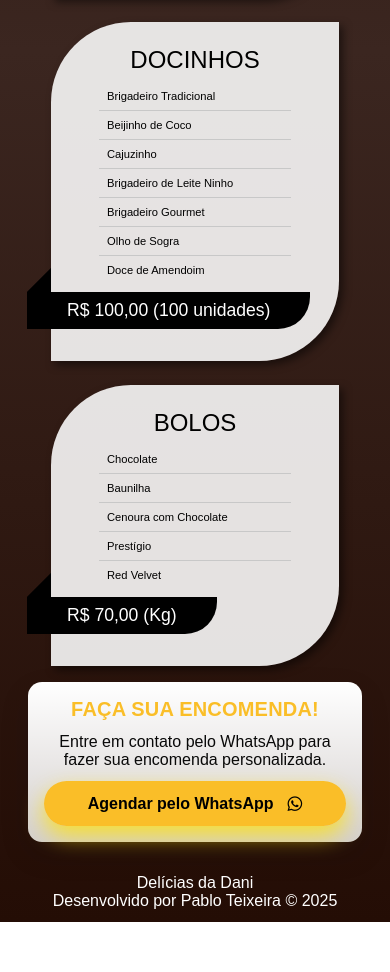
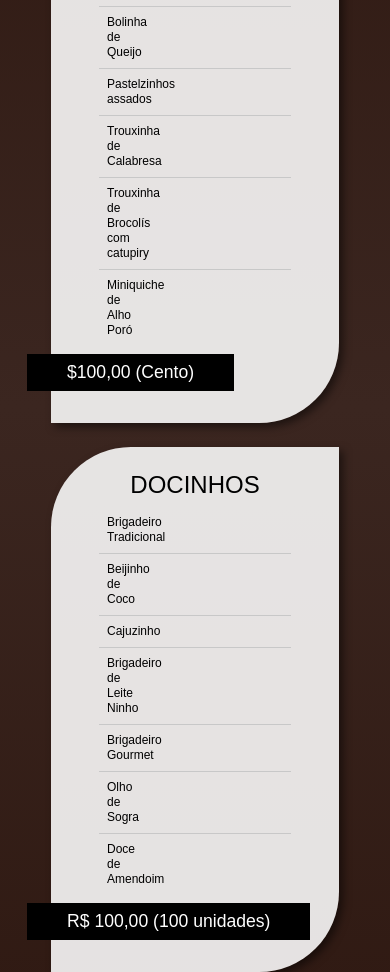
Before and after one commit to PabloTeixeiraDs/Encomendas, a plain HTML site: page index.html in a window 390 px wide. Shown: the part 820-1792 px from the top of the page. Before the commit the page ends 1742 px from the top, so only its background shows below. Drawn offline with Linux system fonts and the light colour scheme.

Commit message:
Update main

```diff
--- a/css/styles.css
+++ b/css/styles.css
@@ -1,10 +1,20 @@
-/* Importa os ícones do Font Awesome (usado nos ::before das listas) */
+/* ================================
+   IMPORTAÇÕES
+================================ */
+
+/* Importa os ícones do Font Awesome (check, cross, etc.) */
 @import url("https://pro.fontawesome.com/releases/v6.0.0-beta1/css/all.css");
 
 /* Importa a fonte Jura do Google Fonts */
 @import url("https://fonts.googleapis.com/css2?family=Jura:wght@500;600;900&display=swap");
 
-/* Reset básico: remove margens/paddings e padroniza box-sizing */
+
+/* ================================
+   RESET GLOBAL
+================================ */
+
+/* Remove margens e paddings padrão e
+   padroniza o cálculo de largura/altura */
 *,
 *::before,
 *::after {
@@ -13,47 +23,59 @@
   box-sizing: border-box;
 }
 
-/* Estilo geral do body */
+
+/* ================================
+   BODY / FUNDO DO SITE
+================================ */
+
 body {
-  --color: rgba(30, 30, 30);       /* Cor padrão do texto */
-  --bgColor: rgba(245, 245, 245);  /* Cor de fundo */
+  /* Variáveis de cores reutilizáveis */
+  --color: rgba(30, 30, 30);
+  --bgColor: rgba(245, 245, 245);
 
+  /* Garante altura mínima da tela */
   min-height: 100vh;
-  /* Fluxo normal para permitir rolagem completa em telas pequenas */
+
+  /* Permite rolagem normal */
   display: block;
+
+  /* Espaçamento geral */
   padding: 1.25rem;
 
+  /* Fonte padrão */
   font-family: Arial, sans-serif;
+
+  /* Cor padrão do texto */
   color: var(--color);
-  background: #240d05;
-background: linear-gradient(0deg, rgba(36, 13, 5, 1) 0%, rgba(59, 38, 32, 1) 50%, rgba(36, 13, 5, 1) 100%);
 
+  /* Fundo em degradê marrom */
+  background: linear-gradient(
+    0deg,
+    rgba(36, 13, 5, 1) 0%,
+    rgba(59, 38, 32, 1) 50%,
+    rgba(36, 13, 5, 1) 100%
+  );
+
+  /* Necessário para posicionamentos internos */
   position: relative;
 }
 
-/* Ajustes para header/logo */
-.Logo{
+
+/* ================================
+   LOGO / CABEÇALHO
+================================ */
+
+.Logo {
   padding: 1rem 0;
   text-align: center;
 }
 
-/* Mobile adjustments: reduce big headings and card spacing so content fits */
-@media (max-width: 520px) {
-  h3 { font-size: 2.2rem; }
-  h1 { font-size: 1.6rem; margin-top: 0.5rem; }
-  body { padding: 0.75rem; }
-  ul.product-plans { gap: 1rem; margin-top: 1rem; }
-  ul.product-plans li.product-plan { padding-block: 1rem; margin-inline: 0.5rem; }
-}
 
-/* Título principal */
-h1 {
-  text-align: center;
-  color: #fabe28;
-  margin-bottom: 2.5rem; /* espaço entre título e cards (desktop) */
-}
+/* ================================
+   TÍTULOS
+================================ */
 
-/* Logo / título superior */
+/* Nome da marca */
 h3 {
   color: white;
   font-size: 3rem;
@@ -61,115 +83,119 @@ h3 {
   margin-bottom: 1rem;
 }
 
-/* ===== LISTA PRINCIPAL DOS CARDS ===== */
+/* "NOSSO CARDÁPIO" */
+h1 {
+  text-align: center;
+  color: #fabe28;
+  margin-bottom: 2.5rem;
+}
+
+
+/* ================================
+   LISTA PRINCIPAL DE CARDS
+================================ */
+
 ul.product-plans {
-  /* LARGURA TOTAL DA ÁREA DOS CARDS */
+  /* Limita largura máxima */
   width: min(60rem, 90%);
 
+  /* Centraliza na tela */
   margin-inline: auto;
   margin-top: 1.5rem;
 
+  /* Layout flexível */
   display: flex;
   flex-wrap: wrap;
   justify-content: center;
+
+  /* Espaço vertical entre cards */
   row-gap: 2rem;
 
+  /* Remove marcadores */
   list-style: none;
 }
 
-/* Cores individuais de cada card */
-ul.product-plans li.product-plan:nth-child(1) { --accent-color: #000000; }
-ul.product-plans li.product-plan:nth-child(2) { --accent-color: #000000; }
-ul.product-plans li.product-plan:nth-child(3) { --accent-color: #000000; }
 
-/* ===== CARD INDIVIDUAL ===== */
+/* ================================
+   CARD INDIVIDUAL
+================================ */
+
 ul.product-plans li.product-plan {
+  /* Cor principal do card */
+  --accent-color: #000000;
+
+  /* Variáveis visuais */
   --overlap-size: 1.5rem;
   --border-radius: 5rem;
 
-  /* 🔥 AQUI VOCÊ CONTROLA A LARGURA DO CARD */
+  /* Largura do card */
   width: min(30rem, 100%);
 
+  /* Espaçamento lateral */
   margin-inline: var(--overlap-size);
+
+  /* Espaçamento vertical interno */
   padding-block: 2rem;
 
+  /* Grid para organizar conteúdo */
   display: grid;
   grid-template-rows:
-    max-content   /* título */
-    max-content   /* preço (se tiver) */
-    1fr           /* lista */
-    max-content;  /* botão */
+    max-content  /* título */
+    max-content  /* espaço reservado */
+    1fr          /* lista */
+    max-content; /* botão */
 
   gap: 0.5rem;
 
+  /* Bordas diagonais */
   border-radius: var(--border-radius) 0 var(--border-radius) 0;
 
+  /* Sombra */
   box-shadow: 0.25rem 0.25rem 0.5rem rgba(0, 0, 0, 0.5);
-  background-color: #ffffffdf; /* fundo branco do card */
-  color: #000000; /* texto preto dentro do card */
+
+  /* Fundo do card */
+  background-color: #ffffffdf;
+
+  /* Cor do texto */
+  color: #000000;
 }
 
-/* Título do card */
+
+/* ================================
+   TÍTULO DO CARD
+================================ */
+
 ul.product-plans li.product-plan .title {
   font-size: 2rem;
-  color: var(--accent-color);
   text-align: center;
 }
 
-/* (Não está sendo usado no HTML atualmente) */
-ul.product-plans li.product-plan .price {
-  margin-right: calc(var(--overlap-size) * -1);
-  justify-self: end;
 
-  padding-block: 0.25rem;
-  padding-inline: var(--overlap-size);
+/* ================================
+   BOTÃO DO CARD
+================================ */
 
-  background-color: var(--accent-color);
+ul.product-plans li.product-plan .btn {
+  /* Alinhamento */
+  justify-self: start;
+  margin-left: calc(var(--overlap-size) * -1);
+
+  /* Espaçamento interno */
+  padding: 0.5rem 2.5rem;
+
+  /* Remove borda padrão */
+  border: none;
+
+  /* Herda fonte do body */
+  font-family: inherit;
+
+  /* Tamanho do texto */
+  font-size: 1.1rem;
+
+  /* Texto branco */
   color: white;
 
-  position: relative;
-}
-
-/* Detalhe triangular do preço */
-ul.product-plans li.product-plan .price::after {
-  content: "";
-  position: absolute;
-
-  height: var(--overlap-size);
-  width: var(--overlap-size);
-
-  right: 0;
-  top: 100%;
-
-  background-color: inherit;
-  background-image: linear-gradient(
-    rgba(0, 0, 0, 0.5),
-    rgba(0, 0, 0, 0.5)
-  );
-
-  clip-path: polygon(0 0, 100% 0, 0 100%);
-}
-
-/* ===== BOTÃO ===== */
-ul.product-plans li.product-plan .btn {
-
-  /* 🔥 AQUI VOCÊ CONTROLA O TAMANHO DO BOTÃO */
-  justify-self: start; /* alinhamento dentro do card */
-  margin-left: calc(var(--overlap-size) * -1);
-
-  padding-block: 0.5rem;
-  padding-inline: 2.5rem;
-
-  /* Se quiser largura fixa, pode usar:
-     width: 100%;
-     ou width: 80%;
-  */
-
-  border: none;
-  font-family: inherit;
-  font-size: 1.1rem;
-  color: white;
-
+  /* Fundo escuro com efeito */
   background-color: var(--accent-color);
   background-image: linear-gradient(
     transparent 50%,
@@ -179,101 +205,65 @@ ul.product-plans li.product-plan .btn {
   background-size: 100% 200%;
   transition: background-position 100ms ease;
 
+  cursor: pointer;
   position: relative;
-  cursor: pointer;
 }
 
-/* Foco por teclado */
-ul.product-plans li.product-plan .btn:focus-visible {
-  outline-offset: 5px;
-  outline: 2px solid var(--accent-color);
-  background-position: 0 100%;
-}
-
-/* Hover */
+/* Efeito hover */
 ul.product-plans li.product-plan .btn:hover {
   background-position: 0 100%;
 }
 
-/* Detalhe triangular do botão */
-ul.product-plans li.product-plan .btn::after {
-  content: "";
-  position: absolute;
 
-  height: var(--overlap-size);
-  width: var(--overlap-size);
+/* ================================
+   LISTA DE ITENS (SALGADOS, DOCES…)
+================================ */
 
-  left: 0;
-  bottom: 100%;
-
-  background-color: inherit;
-  background-image: linear-gradient(
-    rgba(0, 0, 0, 0.5),
-    rgba(0, 0, 0, 0.5)
-  );
-
-  clip-path: polygon(100% 0, 100% 100%, 0 100%);
-}
-
-/* Clique */
-ul.product-plans li.product-plan .btn:active {
-  transform: scale(0.95);
-}
-
-ul.product-plans li.product-plan .btn:active::after {
-  transform-origin: left bottom;
-  transform: scale(0.9);
-}
-
-/* ===== LISTA DE ITENS ===== */
 ul.product-plans li.product-plan .features {
-  align-self: flex-start;
   list-style: none;
-
   padding-inline: 2rem;
-
   display: grid;
 }
 
-/* Linha separadora */
+/* Linha divisória entre itens */
 ul.product-plans li.product-plan .features li:not(:first-child) {
   border-top: 1px solid rgb(200, 200, 200);
 }
 
-/* Item individual */
+/* ITEM DA LISTA – DESKTOP */
 ul.product-plans li.product-plan .features li {
   padding: 0.5rem;
 
+  /* Grid para ícone + texto */
   display: grid;
   grid-template-columns: 1rem minmax(0, 1fr);
   gap: 1rem;
+
+  /* Força texto em uma linha */
   white-space: nowrap;
+
+  /* Esconde excesso */
   overflow: hidden;
+
+  /* Mostra "..." se passar */
   text-overflow: ellipsis;
+
   align-items: center;
 }
 
-/* Ícone do Font Awesome */
+/* Ícone Font Awesome */
 ul.product-plans li.product-plan .features li::before {
   font-family: "Font Awesome 6 Pro";
   font-weight: 900;
-
   display: grid;
   place-items: center;
 }
 
-/* Créditos */
-.credits {
-  position: absolute;
-  bottom: 1rem;
-  right: 1rem;
-}
 
-.credits a {
-  color: var(--color);
-}
+/* ================================
+   CARD DE AGENDAMENTO
+================================ */
 
-/* ===== SEÇÃO DE AGENDAMENTO ===== */
 .card-agendar {
   max-width: 860px;
   margin: 2.25rem auto;
@@ -284,123 +274,90 @@ ul.product-plans li.product-plan .features li::before {
   text-align: center;
   display: grid;
   gap: 0.75rem;
-  align-items: center;
 }
 
-.card-agendar h2 {
-  margin: 0;
-  font-size: 1.6rem;
-  color: #fabe28;
-  letter-spacing: 0.2px;
-}
-
-.card-agendar p {
-  margin: 0;
-  color: #090909;
-  font-size: 1rem;
-}
-
+/* Botão WhatsApp */
 .btn-agendar {
   display: inline-block;
-  background: linear-gradient(90deg, #fabe28 0%, #fabe28 100%);
-  color: #000000;
+  background: #fabe28;
+  color: #000;
   padding: 0.72rem 1.2rem;
   border-radius: 999px;
   text-decoration: none;
   font-weight: 700;
-  box-shadow: 0 10px 22px rgba(255, 225, 0, 0.772);
-  transition: transform 150ms ease, box-shadow 150ms ease;
+  box-shadow: 0 10px 22px rgba(255, 225, 0, 0.77);
 }
 
-.btn-agendar:hover,
-.btn-agendar:focus {
-  transform: translateY(-3px);
-  box-shadow: 0 16px 34px rgba(255, 225, 0, 0.772);
-  outline: none;
-}
 
-.btn-agendar:active {
-  transform: translateY(0);
-}
+/* ================================
+   RODAPÉ
+================================ */
 
-@media (max-width: 520px) {
-  .card-agendar {
-    margin: 1rem;
-    padding: 1rem;
-  }
-  .card-agendar h2 { font-size: 1.25rem; }
-  .btn-agendar { width: 100%; padding: 0.85rem; }
-}
-
-/* Ícone do WhatsApp dentro do CTA */
-.btn-agendar i {
-  margin-left: 0.6rem;
-  font-size: 1.05em;
-  vertical-align: middle;
-  color: inherit;
-}
-
-/* Botões de preço: desabilitados somente para clique, mantendo cor/estilo */
-.price-disabled {
-  pointer-events: none; /* impede clique */
-  cursor: not-allowed;
-}
-
-/* Garantir que o atributo disabled não mude a aparência visual */
-button:disabled,
-button[disabled] {
-  opacity: 1 !important;
-  filter: none !important;
-}
-
-/* Rodapé */
 footer {
   margin-top: 2rem;
   text-align: center;
-  color: rgb(255, 255, 255);
+  color: white;
 }
+
+
+/* ================================
+   📱 RESPONSIVO (MOBILE)
+================================ */
 
 @media (max-width: 768px) {
 
-  /* Área total dos cards */
+  /* Reduz títulos */
+  h3 { font-size: 2.2rem; }
+  h1 { font-size: 1.6rem; }
+
+  /* Cards ocupam a largura */
   ul.product-plans {
     width: 100%;
     gap: 1.5rem;
   }
 
-  /* Card ocupa quase toda a tela */
   ul.product-plans li.product-plan {
     width: 100%;
-    max-width: 18rem;   /* controla largura máxima no celular */
+    max-width: 18rem;
     margin-inline: auto;
     padding-block: 1.5rem;
   }
 
-  /* Título do card */
+  /* Reduz título do card */
   ul.product-plans li.product-plan .title {
     font-size: 1.5rem;
   }
 
-  /* Lista de itens */
+  /* Mais respiro lateral */
   ul.product-plans li.product-plan .features {
     padding-inline: 3rem;
   }
 
-  /* Texto dos itens */
+  /* 🔥 CORREÇÃO DO TEXTO CORTADO */
   ul.product-plans li.product-plan .features li {
-    font-size: 0.70rem;
-    align-items: start;
-
+    white-space: normal;     /* permite quebra de linha */
+    overflow: visible;      /* mostra tudo */
+    text-overflow: unset;   /* remove "..." */
+    align-items: flex-start;
+    line-height: 1.25;
+    font-size: 0.75rem;
+    grid-template-columns: 1rem 1fr;
   }
 
-  /* Botão ocupa toda a largura */
+  /* Botão permanece alinhado */
   ul.product-plans li.product-plan .btn {
-    /* keep same button sizing as desktop */
     width: auto;
-    margin-left: calc(var(--overlap-size) * -1);
     justify-self: start;
-    text-align: center;
-    border-radius: 0 0 2rem 0;
   }
 
+  /* Ajustes do card agendar */
+  .card-agendar {
+    margin: 1rem;
+    padding: 1rem;
+  }
+
+  .btn-agendar {
+    width: 100%;
+    padding: 0.85rem;
+  }
 }
```
